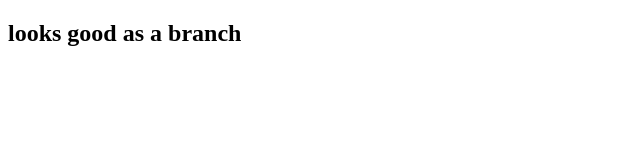
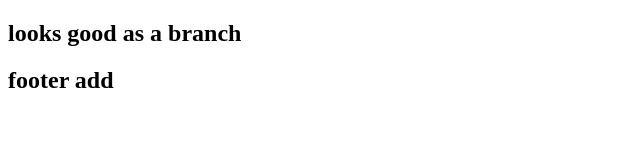
Before and after one commit to zekariasestifanos/lastime, a plain HTML site: page index.html in a window 1280 px wide. Shown: the whole page, without its empty margins (0-640 px from the left). Drawn offline with Linux system fonts and the light colour scheme.

Commit message:
add footer section to index file

```diff
--- a/index.html
+++ b/index.html
@@ -7,5 +7,6 @@
 </head>
 <body>
    <h2>looks good as a branch</h2>
+   <h2>footer add</h2>
 </body>
 </html>
```
